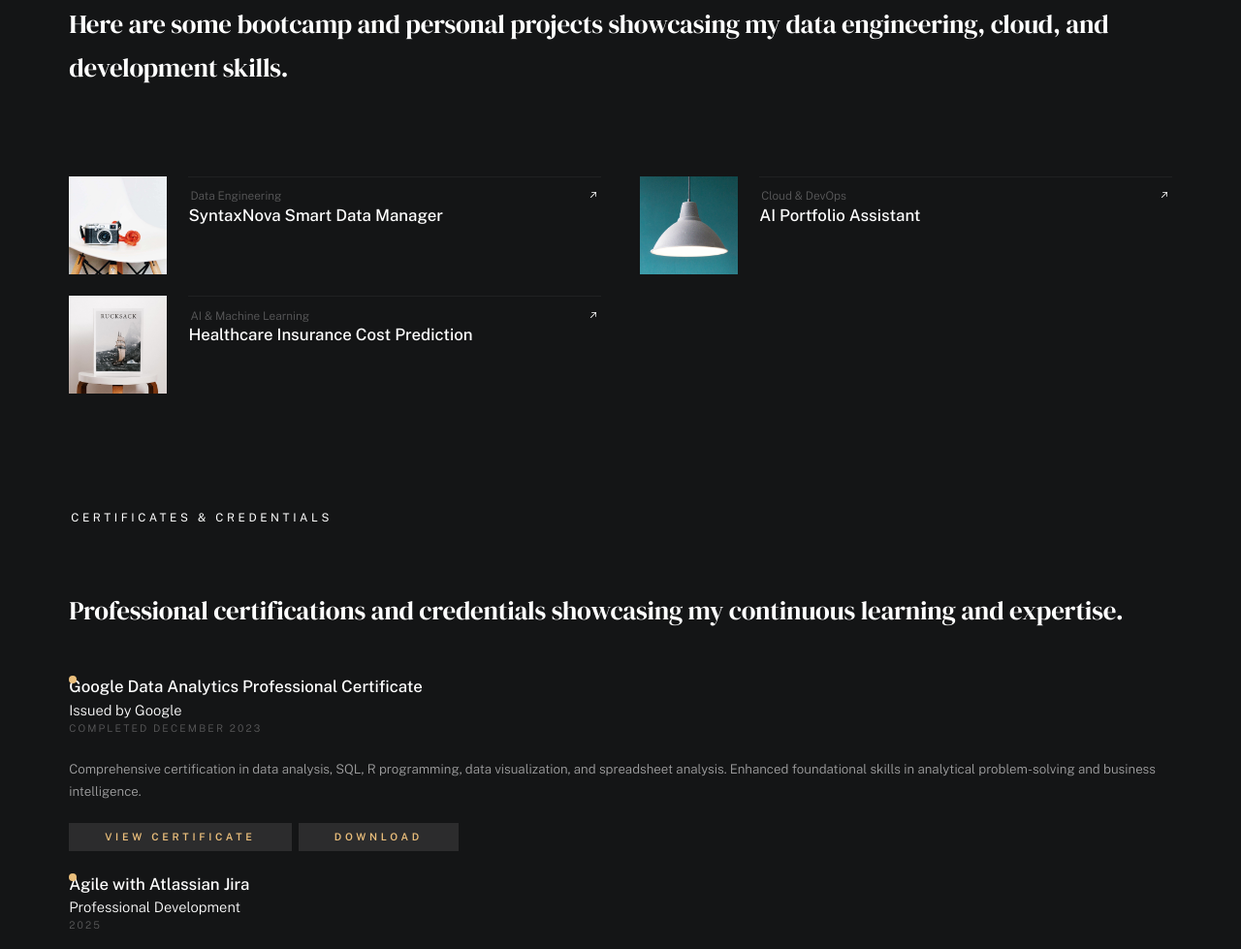
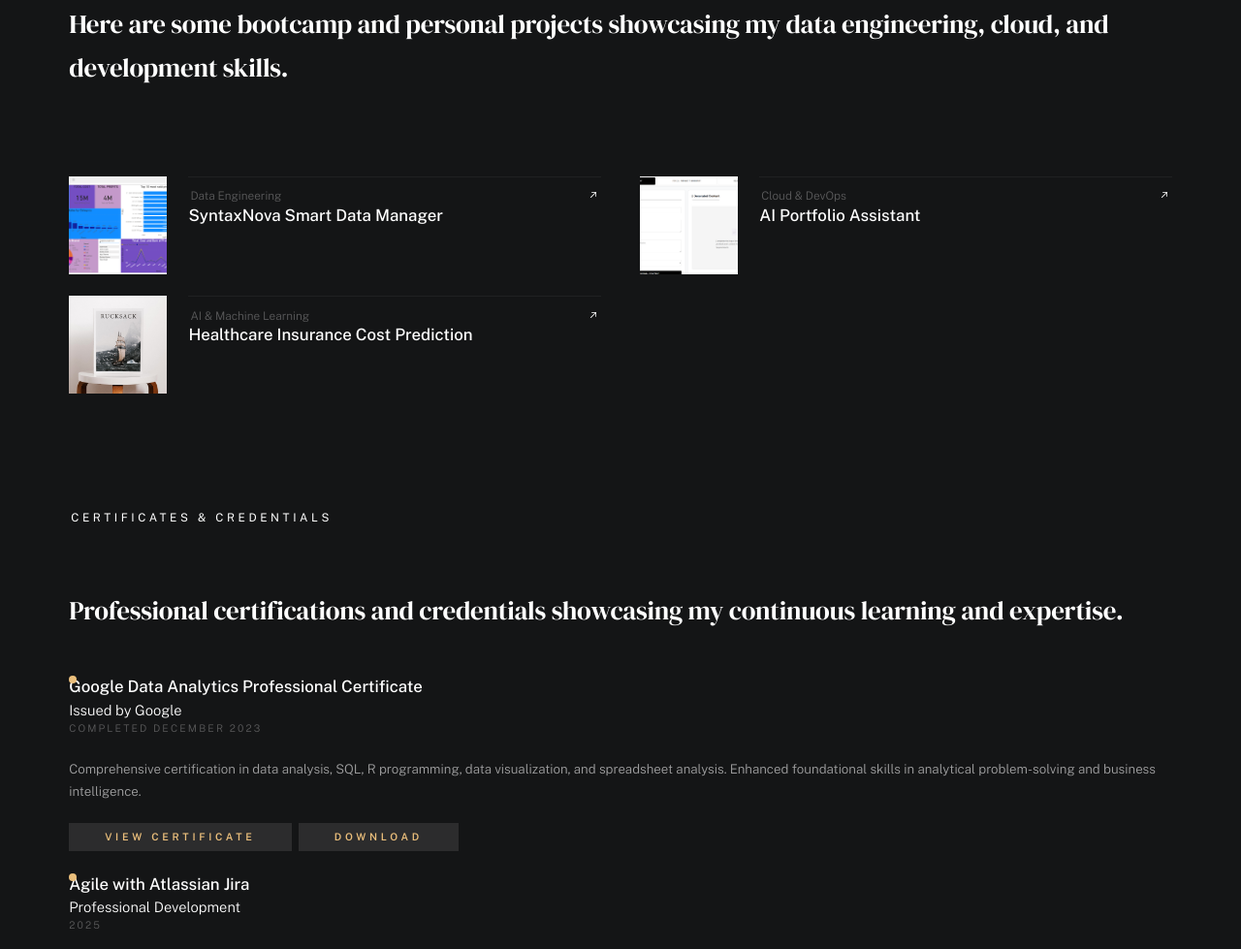
Before and after one commit to Lerato-leo/Personal-portfolio, a plain HTML site: page index.html in a window 1280 px wide. Shown: the part 2434-3413 px from the top of the page at 97% size. Drawn offline with nearby package versions, Linux system fonts and the light colour scheme; a web font is replaced by a local one.

Commit message:
Update project preview images: Add Dashboards.png for SyntaxNova and AI assistant.png for Portfolio Assistant

```diff
--- a/index.html
+++ b/index.html
@@ -292,8 +292,8 @@
                             <li class="folio-list__item column" data-animate-el>
                                 <a class="folio-list__item-link" href="#modal-01">
                                     <div class="folio-list__item-pic">
-                                        <img src="images/portfolio/gallery/g-fuji.jpg"
-                                            srcset="images/portfolio/gallery/g-fuji.jpg 1x, images/portfolio/gallery/g-fuji.jpg 2x"
+                                        <img src="images/portfolio/gallery/g-dashboards.png"
+                                            srcset="images/portfolio/gallery/g-dashboards.png 1x, images/portfolio/gallery/g-dashboards.png 2x"
                                             alt="">
                                     </div>
 
@@ -321,8 +321,8 @@
                             <li class="folio-list__item column" data-animate-el>
                                 <a class="folio-list__item-link" href="#modal-02">
                                     <div class="folio-list__item-pic">
-                                        <img src="images/portfolio/gallery/g-lamp.jpg"
-                                            srcset="images/portfolio/gallery/g-lamp.jpg 1x, images/portfolio/gallery/g-lamp.jpg 2x"
+                                        <img src="images/portfolio/gallery/g-ai-assistant.png"
+                                            srcset="images/portfolio/gallery/g-ai-assistant.png 1x, images/portfolio/gallery/g-ai-assistant.png 2x"
                                             alt="">
                                     </div>
 
@@ -385,7 +385,7 @@
                     -------------------------------------------- -->
                     <div id="modal-01" hidden>
                         <div class="modal-popup">
-                            <img src="images/portfolio/gallery/g-fuji.jpg" alt="">
+                            <img src="images/portfolio/gallery/g-dashboards.png" alt="">
 
                             <div class="modal-popup__desc">
                                 <h5>SyntaxNova Smart Data Manager</h5>
@@ -414,7 +414,7 @@
 
                     <div id="modal-02" hidden>
                         <div class="modal-popup">
-                            <img src="images/portfolio/gallery/g-lamp.jpg" alt="">
+                            <img src="images/portfolio/gallery/g-ai-assistant.png" alt="">
 
                             <div class="modal-popup__desc">
                                 <h5>AI Portfolio Assistant</h5>
```
Also changed, not shown: Ai assistant.png (added), Dashboards.png (added), images/portfolio/gallery/g-ai-assistant.png (added), images/portfolio/gallery/g-dashboards.png (added).
